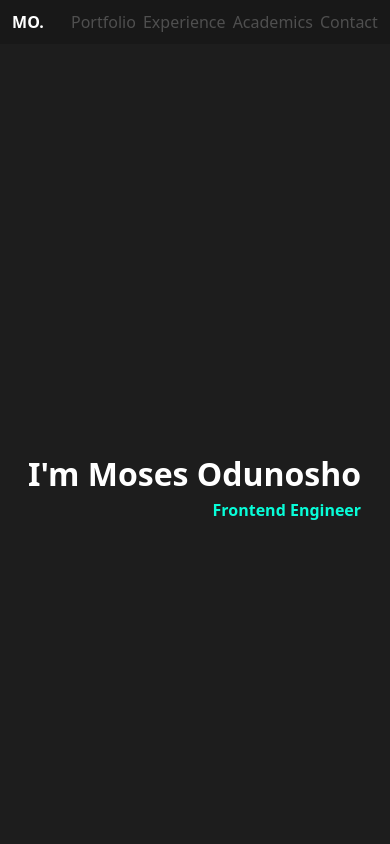
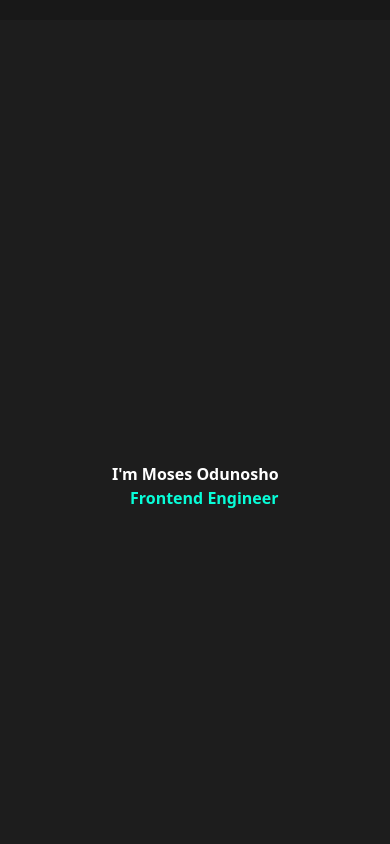
Before and after one commit to Moscode/Frontend_Portfolio, a React (Vite) app: page / in a window 390 px wide. Shown: the top 844 px of the page. Built offline with nearby package versions, Linux system fonts and the light colour scheme.

Commit message:
responsive wrap up

```diff
--- a/src/App.tsx
+++ b/src/App.tsx
@@ -22,18 +22,18 @@ function App() {
   return (
     <div className='lg:flex lg:flex-row flex-col mt-[4rem] lg:mt-[0rem]'>
       <div className='w-[100%] lg:w-[20%]'>
-      <div className='w-[100%] lg:p-[10px] bg-[#181818] fixed lg:block justify-evenly py-[10px] px-[5px] top-0'>
+      <div className='w-[100%] lg:w-[20%] lg:p-[10px] bg-[#181818] fixed lg:block justify-evenly py-[10px] px-[5px] top-0'>
         <h1 className='text-[#fff] font-bold lg:text-[2rem] cursor-pointer hidden lg:block' onClick={() => scrollToSection(header)}>Moscode</h1>
-        <div className='lg:h-[100vh] flex lg:flex-col lg:justify-center justify-evenly'>
+        <div className='lg:h-[100vh] lg:flex lg:flex-col lg:justify-center justify-evenly hidden'>
                 <p className='text-[#fff] font-bold lg:text-[2rem] cursor-pointer lg:hidden' onClick={() => scrollToSection(header)}>MO.</p>
                 <p className='pl-[20px] lg:pl-[0px] text-[#4f4f4f] font-medium lg:text-[2rem] lg:pb-[2rem] cursor-pointer' onClick={() => scrollToSection(portfolio)}>Portfolio</p>
-                <p className='text-[#4f4f4f] font-medium lg:text-[2rem] lg:pb-[2rem] cursor-pointer' onClick={() => scrollToSection(experience)}>Experience</p>
-                <p className='text-[#4f4f4f] font-medium lg:text-[2rem] lg:pb-[2rem] cursor-pointer'  onClick={() => scrollToSection(academics)}>Academics</p>
-                <p className='text-[#4f4f4f] font-medium lg:text-[2rem] lg:pb-[2rem] cursor-pointer'  onClick={() => scrollToSection(contact)}>Contact</p>
+                <p className='text-[#4f4f4f] lg:font-medium lg:text-[2rem] lg:pb-[2rem] cursor-pointer' onClick={() => scrollToSection(experience)}>Experience</p>
+                <p className='text-[#4f4f4f] lg:font-medium lg:text-[2rem] lg:pb-[2rem] cursor-pointer'  onClick={() => scrollToSection(academics)}>Academics</p>
+                <p className='text-[#4f4f4f] lg:font-medium lg:text-[2rem] lg:pb-[2rem] cursor-pointer'  onClick={() => scrollToSection(contact)}>Contact</p>
         </div>
       </div>
       </div>
-        <div className='mx-auto w-[90%] lg:w-[75%] lg:mx-0'>
+        <div className='mx-auto w-[90%] lg:w-[75%] lg:ml-[2rem]'>
         <div ref={header}>
           <Header />
         </div>
--- a/src/components/AcademicCard.tsx
+++ b/src/components/AcademicCard.tsx
@@ -3,7 +3,7 @@ import React from 'react'
 const AcademicCard = () => {
   return (
     <div>
-    <div className='md:w-[80%] bg-[#fff] grid gap-y-[30px] rounded'>
+    <div className='md:w-[100%] bg-[#fff] grid gap-y-[30px] rounded'>
     <div className='bg-[#181818] flex flex-col text-center md:flex-row text-[#e9e9e9] px-[20px] py-[10px] justify-between text-[1.5rem]'>
         <div>
             <h1>University of Lagos</h1>
--- a/src/components/Button.tsx
+++ b/src/components/Button.tsx
@@ -7,7 +7,7 @@ interface buttonContentType{
 const Button = ({buttonContent, customStyle, link}: buttonContentType) => {
   return (
     <div className={`border bg-[#08fdd8] rounded-md text-[#fff] font-extrabold text-center my-[4px] w-[40%] ${customStyle}`}>
-      <a href={link} target="_blank" className={`block w-[100%] h-[100%] py-[4px] px-[10px] ${customStyle}`}>
+      <a href={link} target="_blank" className={`flex items-center justify-center w-[100%] h-[100%] py-[4px] px-[10px] ${customStyle}`}>
         {buttonContent}
       </a>
     </div>
--- a/src/components/Contact/index.tsx
+++ b/src/components/Contact/index.tsx
@@ -4,9 +4,9 @@ import Button from '../Button'
 const index = () => {
   return (
     <div>
-      <h1 className='text-[#08fdd8] text-[3rem] mt-[2rem]'>Contact</h1>
+      <h1 className='text-[#08fdd8] text-[1.5rem] lg:text-[3rem] mt-[2rem]'>Contact</h1>
       <form className='mb-[2rem] mt-[2rem]'>
-        <div className='lg:w-[50%] grid gap-y-[1.2rem]'>
+        <div className='lg:w-[60%] grid gap-y-[1.2rem]'>
         <div className='flex gap-x-2'>
           <input placeholder='Name' className='inline-block relative w-full bg-[#2b2b2b] p-4 placeholder-[#8d8d8d] text-[#8d8d8d] focus:outline-none'/>
           <input placeholder='Email' className='w-full bg-[#2b2b2b] p-4 placeholder-[#8d8d8d] text-[#8d8d8d] focus:outline-none'/>
--- a/src/components/Education/index.tsx
+++ b/src/components/Education/index.tsx
@@ -4,7 +4,7 @@ import AcademicCard from '../AcademicCard'
 const index = () => {
   return (
     <div>
-        <h1 className='text-[#08fdd8] text-[3rem] mt-[2rem]'>Education</h1>
+        <h1 className='text-[#08fdd8] text-[1.5rem] lg:text-[3rem] mt-[2rem] md:w-[100%]'>Education</h1>
             <div className='flex flex-col gap-y-[4rem] mt-[2rem] mb-[2rem]'>
                 <AcademicCard />
             </div>
--- a/src/components/Experience/index.tsx
+++ b/src/components/Experience/index.tsx
@@ -14,10 +14,10 @@ const index = () => {
   const [expand3, setExpand3] = useState(true)
   return (
     <div>
-        <h1 className='text-[#08fdd8] text-[3rem] mt-[2rem]'>Experience</h1>
+        <h1 className='text-[#08fdd8] text-[1.5rem] lg:text-[3rem] mt-[2rem]'>Experience</h1>
         <div className='flex flex-col gap-[4rem] mt-[2rem]'>
 
-        <div className='md:w-[80%]'>
+        <div className='md:w-[100%]'>
           <div className={`flex justify-between border border-[#08fdd8] py-[1rem] px-[1rem] text-[#fff] rounded-md ${expand1 && 'border-dashed'}`}>
           <p>Junior Engineeing</p>
           {expand1 ?  <p onClick={()=> setExpand1(!expand1)}><MdExpandLess /></p>:<p onClick={()=> setExpand1(!expand1)}><MdExpandMore /></p>}
@@ -29,7 +29,7 @@ const index = () => {
           </>
           }
         </div>
-        <div className='md:w-[80%]'>
+        <div className='md:w-[100%]'>
         <div className={`flex justify-between border border-[#08fdd8] py-[1rem] px-[1rem] text-[#fff] rounded-md ${expand2 && 'border-dashed'}`}>
         <p>Internships</p>
         {expand2 ?  <p onClick={()=> setExpand2(!expand2)}><MdExpandLess /></p>:<p onClick={()=> setExpand2(!expand2)}><MdExpandMore /></p>}
@@ -38,7 +38,7 @@ const index = () => {
            <ExperienceCard image={hng} role={"Backend Developer Intern (NodeJS)"} stack={["NodeJS", "ExpressJS", "MongoDB"]} company={"HNG Internship 8"} date={"FAug 2021 - Oct 2021"} location={"Remote"} responsibility={"I was part of the team that developed and documented API endpoints for the frontend team to work with for quick development of the chess plugin that we built for the workspace project.Generated GitHub issues as the tickets that was distributed among developers.Worked closely with highly skilled backend engineers in other to get theideas and distribution of tickets running as quickly as possible.Handled the Swagger documentation of the endpoints to facilitate easy implementation for the frontend team."}/>
         }
         </div>
-        <div className='md:w-[80%]'>
+        <div className='md:w-[100%]'>
         <div className={`flex justify-between border border-[#08fdd8] py-[1rem] px-[1rem] text-[#fff] rounded-md ${expand3 && 'border-dashed'}`}>
         <p>Volunteerships</p>
         {expand3 ?  <p onClick={()=> setExpand3(!expand3)}><MdExpandLess /></p>:<p onClick={()=> setExpand3(!expand3)}><MdExpandMore /></p>}
--- a/src/components/Header/index.tsx
+++ b/src/components/Header/index.tsx
@@ -32,7 +32,7 @@ const Header = () =>{
         <div>
         <div className='h-[100vh] flex justify-center items-center flex-col'>
             <div className='animate-heading2'>
-                <h1 className="text-[2rem] lg:text-[5rem] font-bold text-[#fff] animate-heading">
+                <h1 className="sm:text-[1.8rem] md:text-[2.5rem] lg:text-[4rem] font-bold text-[#fff] animate-heading">
                 I'm Moses Odunosho
                 </h1>
                 <h2 className='text-right text-[#08fdd8] font-bold lg:text-[3rem] animate-heading1'>Frontend Engineer</h2>
--- a/src/components/Portfolio/index.tsx
+++ b/src/components/Portfolio/index.tsx
@@ -10,7 +10,7 @@ import ProjectCard from '../ProjectCard'
 const Portfolio = () => {
   return (
     <div>
-        <h1 className='text-[#08fdd8] text-[3rem]'>My Portfolio</h1>
+        <h1 className='text-[#08fdd8] text-[1.5rem] lg:text-[3rem]'>My Portfolio</h1>
         <div className='grid md:grid-cols-2 gap-[4rem] mt-[2rem]'>
             <ProjectCard projectImg={Checkroomie}
             stack={["React", "Tailwind CSS", "TypeScript"]}
```
